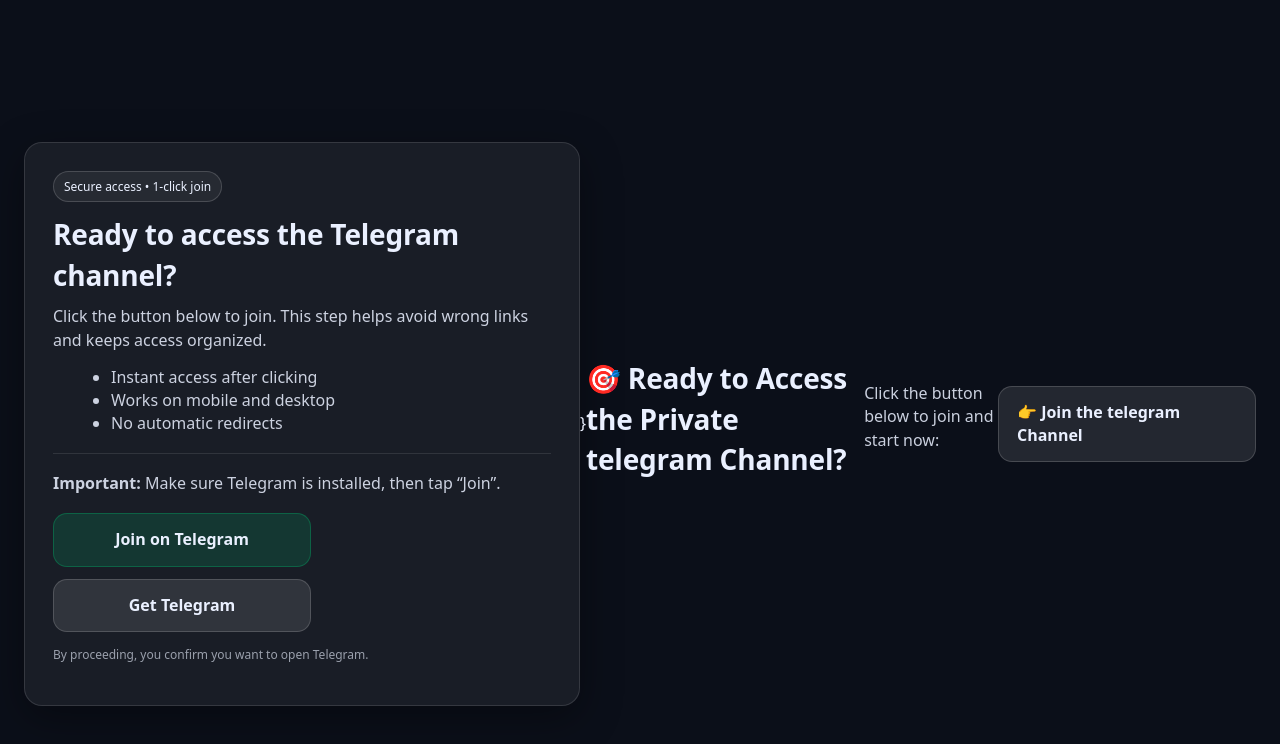
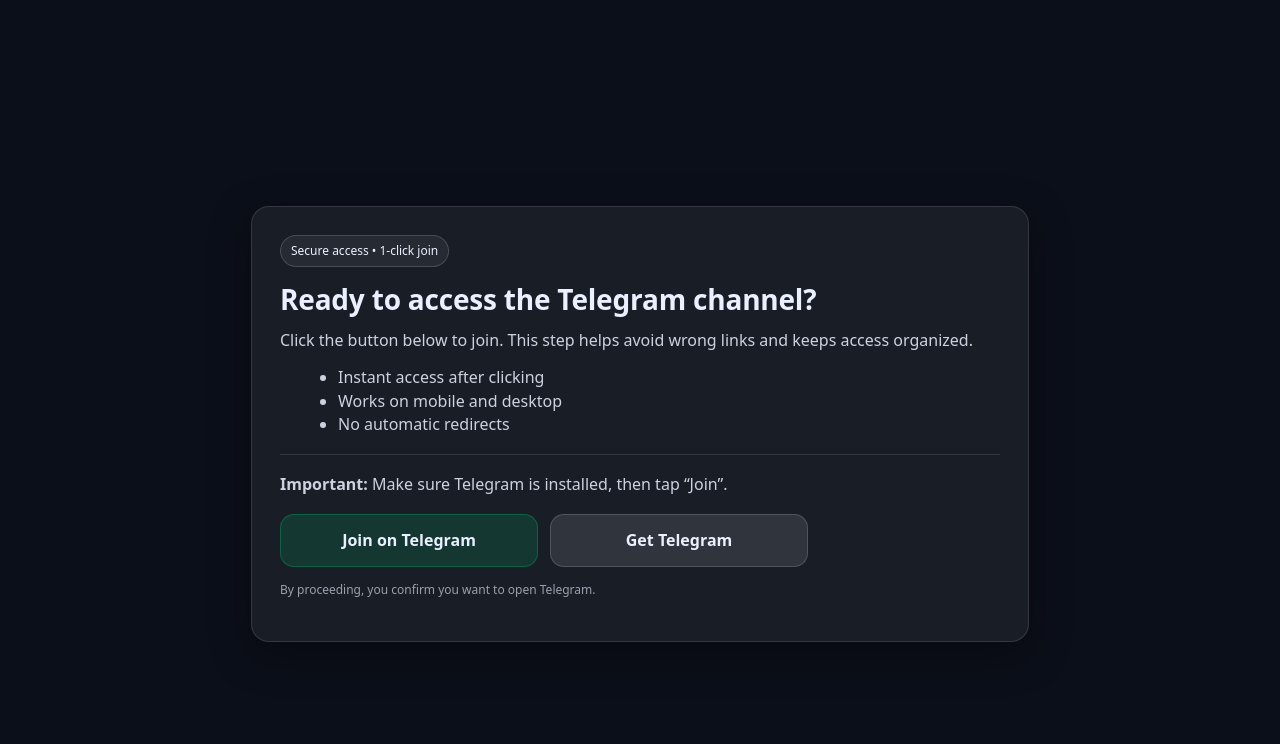
Before and after one commit to topsecretsea/click, a plain HTML site: page index.html in a window 1280 px wide. Drawn offline with Linux system fonts and the light colour scheme.

Commit message:
Update index.html

```diff
--- a/index.html
+++ b/index.html
@@ -134,17 +134,4 @@
     });
   </script>
 </body>
-</html>    }
-  </style>
-</head>
-<body>
-
-  <h1>🎯 Ready to Access the Private telegram Channel?</h1>
-  <p>Click the button below to join and start now:</p>
-
-  <a class="btn" onclick="fbq('trackCustom', 'telegram_entry'); window.location.href='https://t.me/+hEOK0QbHqBMyNzEx';">
-    👉 Join the telegram Channel
-  </a>
-
-</body>
 </html>
```
